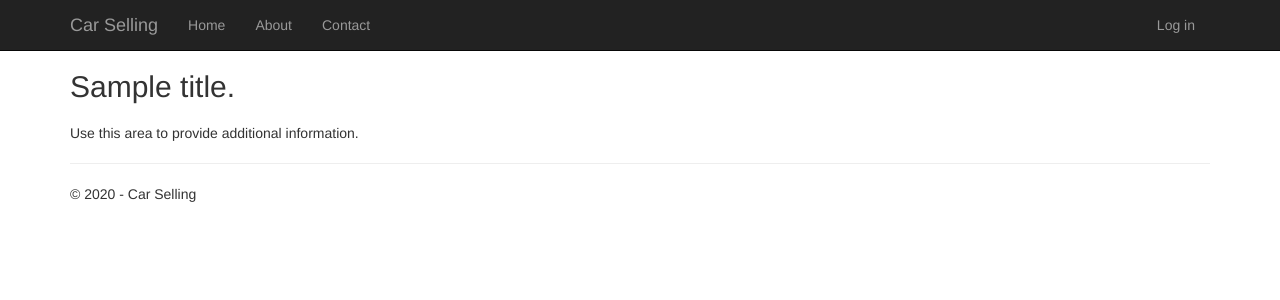
After one commit to TimizaTechnologies/CarSelling, a Django app: template app/templates/app/car.html in a window 1280 px wide. The commit adds this page. Shown: the top 300 px of the page. Run offline with Django 3.2, Linux system fonts and the light colour scheme; the template is opened without the code that fills it: most values are stand-ins (such as "Sample title", 1, 10 or a date in 2020); some libraries are stand-ins or nearby versions.

Commit message:
Language Version Changes
Language Version Changes

```diff
--- /dev/null
+++ b/app/templates/app/car.html
@@ -0,0 +1,10 @@
+{% extends "app/layout.html" %}
+
+{% block content %}
+
+<h2>{{ title }}.</h2>
+<h3>{{ message }}</h3>
+
+<p>Use this area to provide additional information.</p>
+
+{% endblock %}
--- a/app/templates/app/layout.html
+++ b/app/templates/app/layout.html
@@ -3,8 +3,8 @@
 <head>
     <meta charset="utf-8" />
     <meta name="viewport" content="width=device-width, initial-scale=1.0">
-    <title>{{ title }} - My Django Application</title>
-    {% load staticfiles %}
+    <title>{{ title }} - Car Selling</title>
+    {% load static %}
     <link rel="stylesheet" type="text/css" href="{% static 'app/content/bootstrap.min.css' %}" />
     <link rel="stylesheet" type="text/css" href="{% static 'app/content/site.css' %}" />
     <script src="{% static 'app/scripts/modernizr-2.6.2.js' %}"></script>
@@ -19,7 +19,7 @@
                     <span class="icon-bar"></span>
                     <span class="icon-bar"></span>
                 </button>
-                <a href="/" class="navbar-brand">Application name</a>
+                <a href="/" class="navbar-brand">Car Selling</a>
             </div>
             <div class="navbar-collapse collapse">
                 <ul class="nav navbar-nav">
@@ -36,7 +36,7 @@
 {% block content %}{% endblock %}
         <hr/>
         <footer>
-            <p>&copy; {{ year }} - My Django Application</p>
+            <p>&copy; {{ year }} - Car Selling</p>
         </footer>
     </div>
 
--- a/app/templates/app/login.html
+++ b/app/templates/app/login.html
@@ -44,7 +44,7 @@
 
 {% block scripts %}
 
-    {% load staticfiles %}
+    {% load static %}
 <script src="{% static 'app/scripts/jquery.validate.min.js' %}"></script>
 
 {% endblock %}
--- a/requirements.txt
+++ b/requirements.txt
@@ -1 +1 @@
-django==2.2.27
+django
```
Also changed, not shown: app/templates/app/cars.html (added, +10 -0 lines).
